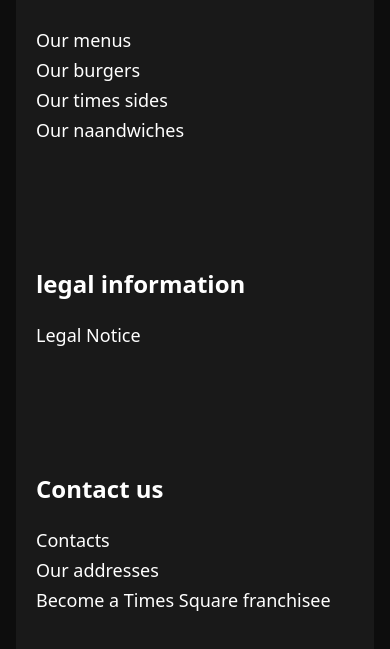
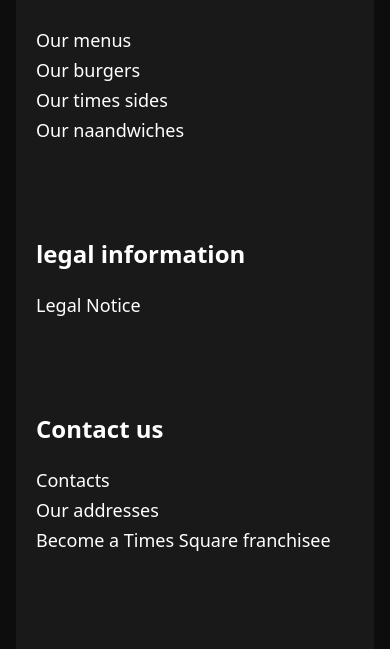
Before and after one commit to MD-ABDULLAH24/Cheffest, a website: page index.html in a window 390 px wide. Shown: the part 9532-10181 px from the top of the page. Drawn offline with Linux system fonts and the light colour scheme.

Commit message:
add all file and folder

```diff
--- a/index.html
+++ b/index.html
@@ -6,7 +6,7 @@
     <title>Document</title>
     <link href="./src/output.css" rel="stylesheet">
 </head>
-<body class="dark dark:bg-[#0D0D0D] p-4">
+<body class="dark dark:bg-[#0D0D0D] p-4 md:p-0">
    <!--================ Navbar Start ===============-->
    <nav class="bg-slate-100 dark:bg-black py-4 absolute w-full top-0 left-0 z-40 pt-[94px] md:pt-4">
     <div class="container">
@@ -414,7 +414,7 @@
     <div class="container">
 
         <div class="grid grid-cols-1 md:grid-cols-4 gap-[103px] p-5">
-            <div class="pb-[30px]">
+            <div class="md:pb-[30px]">
                 <h4 class="pb-[30px] text-[24px] leading-6 font-semibold">Our Products</h4>
                 <ul class=" text-white  text-[18px] leading-[18px]">
                     <li>Our menus</li>
@@ -423,13 +423,13 @@
                     <li class="md:pt-6 pt-3">Our naandwiches</li>
                 </ul>
             </div>
-            <div class="pb-[30px]">
+            <div class="md:pb-[30px] ">
                 <h4 class="pb-[30px] text-[24px] leading-6 font-semibold">legal information</h4>
                 <ul class=" text-white  text-[18px] leading-[18px] ">
                     <li>Legal Notice</li>
                 </ul>
             </div>
-            <div class="pb-[30px]">
+            <div class="md:pb-[30px]">
                 <h4 class="pb-[30px] text-[24px] leading-6 font-semibold">Contact us</h4>
                 <ul class=" text-white text-[18px] leading-[18px]">
                     <li>Contacts</li>
```
Also changed, not shown: src/output.css.
